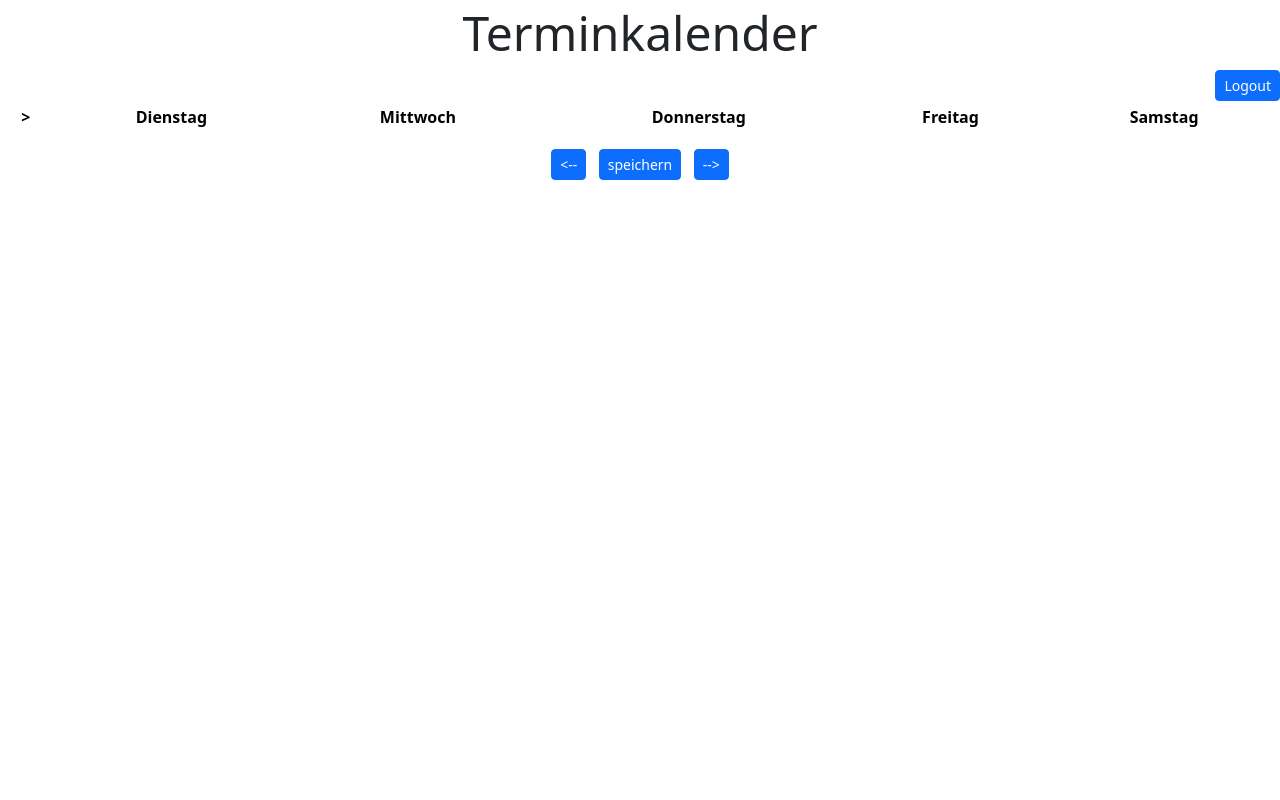
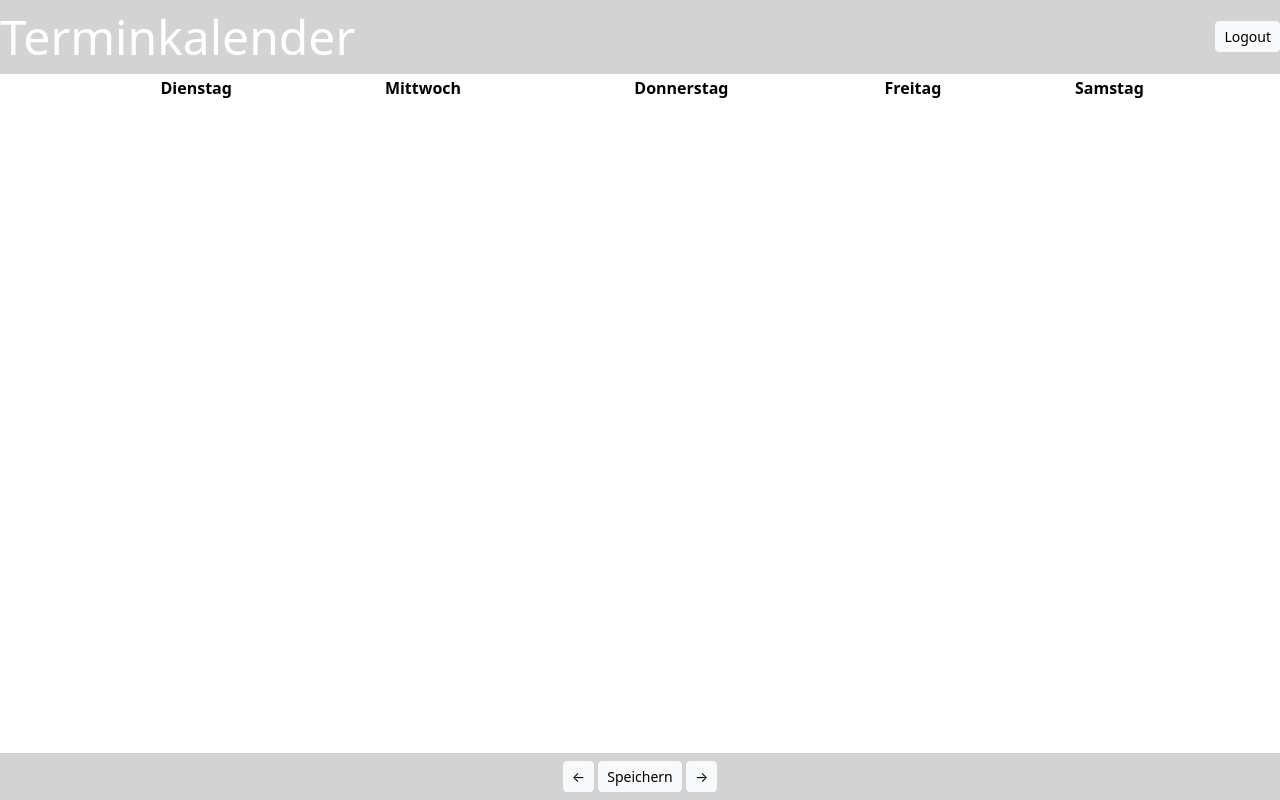
Before and after one commit to tungbbq/frisoer, a PHP site: template views/customerPage.php in a window 1280 px wide. Run offline with PHP 8.4, Linux system fonts and the light colour scheme; the template is opened without the code that fills it: most values are stand-ins (such as "Sample title", 1, 10 or a date in 2020); lists and menus that the app fills with data are empty.

Commit message:
style: Terminkalender

```diff
--- a/assets/js/main.js
+++ b/assets/js/main.js
@@ -62,7 +62,7 @@ function initiateDeleteButtons() {
 
 function createBarberSelector() {
     let html = '';
-    html += `<select class="form-select text-center form-select-sm " data-width="75%" name="barberView" id="barberView">`
+    html += `<select class="form-select text-center form-select-sm " name="barberView" id="barberView">`
     for (const barber of barbers) {
         html += `<option value="${barber.id}">${barber.firstName} ${barber.lastName}</option>`
     }
@@ -398,7 +398,7 @@ function getEmptyTable() {
     let weekday = '';
 
     tbl += '<tr class="no-gutters"> '
-    tbl += '<td></td>'
+    tbl += '<td><div id="barberSelector"></div></td>'
     tbl += `<td class="weekday text-center">${tuesday.getDate()}. ${monthNames[tuesday.getMonth()]} ${tuesday.getFullYear()}</td>`
     tbl += `<td class="weekday text-center">${wednesday.getDate()}. ${monthNames[wednesday.getMonth()]} ${wednesday.getFullYear()}</td>`
     tbl += `<td class="weekday text-center">${thursday.getDate()}. ${monthNames[thursday.getMonth()]} ${thursday.getFullYear()}</td>`
--- a/views/customerPage.php
+++ b/views/customerPage.php
@@ -17,25 +17,58 @@
           integrity="sha384-GLhlTQ8iRABdZLl6O3oVMWSktQOp6b7In1Zl3/Jr59b6EGGoI1aFkw7cmDA6j6gD" crossorigin="anonymous">
     <title>Termin Buchung</title>
 
+<style>
+    #outterContainer{
+        display: flex;
+        position:relative;
+        width:100vw;
+        margin:auto
+    }
+
+    #wholeView{
+
+        position:relative;
+        width:90vw;
+        margin:auto;
+    }
+    #h1Logout{
+        display: flex;
+        background-color:lightgray;
+        align-items: center;
+    }
+
+    #buttons{
+        background-color:lightgray;
+        5px 5px 15px 5px #d3d3d3;
+    }
+ h1{
+     color:white
+ }
+</style>
 </head>
 
 <body onload="loadDoc(loadCurrentMonday())">
 
-<div class="h-100">
 
-    <div>
-        <h1 class="text-center display-5 mt-1">Terminkalender</h1>
+
+<div id="outterContainer">
+    <div id="wholeView" class="mt-5" >
+        <div id="h1Logout" class="d-flex justify-content-between mb-2 fixed-top">
+            <div id="h1">
+                <h1 class="display-5 mt-2 mb-2">Terminkalender</h1>
             </div>
 
-    <div class="float-end">
-        <button class="logout btn btn-primary btn-sm">Logout</button>
+            <div id="logoutButton">
+                <button class="logout btn btn-light btn-sm mt-2 mb-2">Logout</button>
             </div>
-
-    <div>
+        </div>
+            <div id="tableContainer" class="mt-4 mb-5">
                 <table class="table table-hover table-borderless table-sm text-center">
                     <thead>
                         <tr>
-                <th scope="col" <div  id="barberSelector"></div> ></th>
+                            <th scope="col"
+
+                            </th>
                             <th scope="col">Dienstag</th>
                             <th scope="col">Mittwoch</th>
                             <th scope="col">Donnerstag</th>
@@ -43,26 +76,27 @@
                             <th scope="col">Samstag</th>
                         </tr>
                     </thead>
-
                 <tbody id="tableData">
                 </tbody>
-
                 </table>
             </div>
 
+            <div id="hiddenInput">
                 <input type="hidden" id="inputUserId" name="userId" value="<?php echo $userId ?>">
                 <input type="hidden" id="inputUserRole" name="userRole" value="<?php echo $role ?>">
                 <input type="hidden" id="inputUserName" name="userName" value="<?php echo $firstName . ' ' . $lastName; ?>">
-    <div class="text-center">
-        <button type="button" class="btn btn-primary btn-sm " onclick="loadLastMonday(mondayDateTime)"><--</button>
-        &nbsp
-        <button type="button" class="btn btn-primary btn-sm " onclick="newAppointment()">speichern</button>
-        &nbsp
-        <button type="button" class="btn btn-primary btn-sm " onclick="loadNextMonday(mondayDateTime)">--></button>
+            </div>
+
+            <div id="buttons" class="text-center fixed-bottom">
+                <button type="button" class="btn btn-light btn-sm mt-2 mb-2" onclick="loadLastMonday(mondayDateTime)"> ← </button>
+
+                <button type="button" class="btn btn-light btn-sm mt-2 mb-2" onclick="newAppointment()">Speichern</button>
+
+                <button type="button" class="btn btn-light btn-sm mt-2 mb-2" onclick="loadNextMonday(mondayDateTime)"> → </button>
             </div>
 
     </div>
-
+</div>
 
 <script src="/assets/js/main.js"></script>
 <script src="/assets/js/logout.js"></script>
```
Lines whose indentation alone changed are shown as unchanged.
